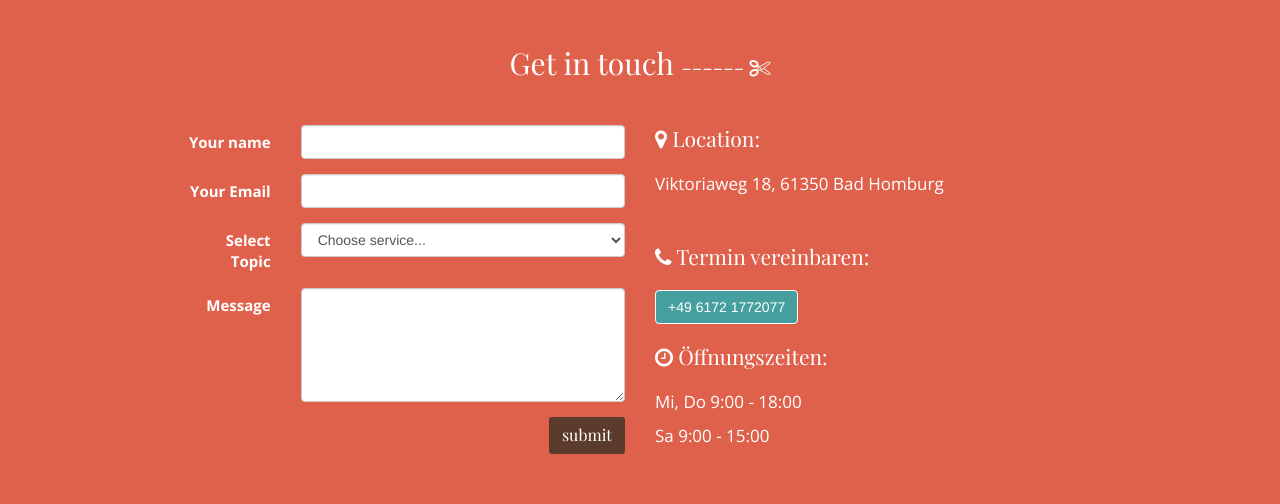
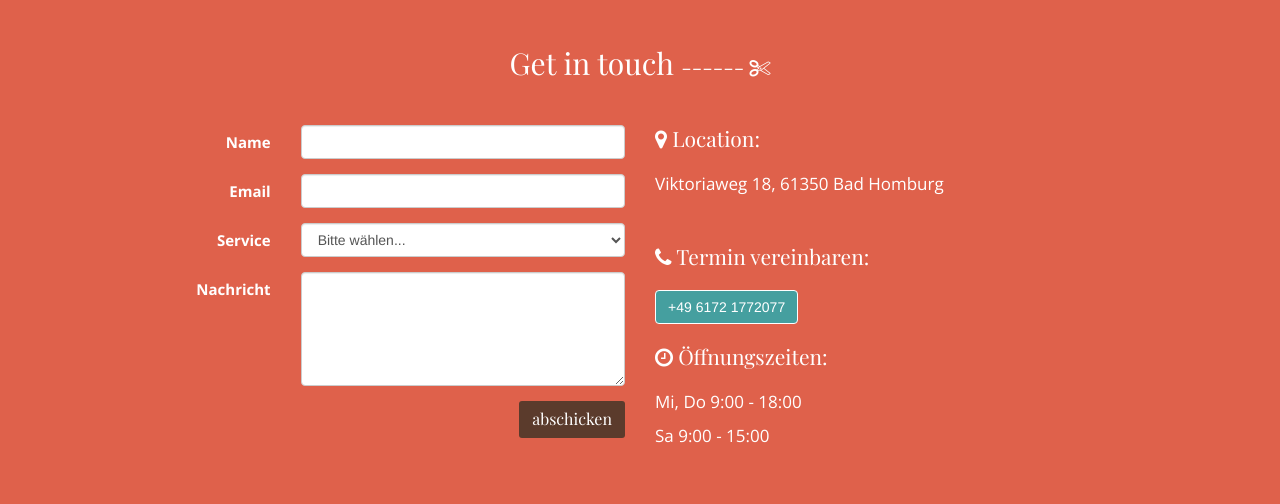
Before and after one commit to durriArtur/salonfigaro, a plain HTML site: page index.html in a window 1280 px wide. Shown: the part 900-1404 px from the top of the page. Drawn offline with nearby package versions, Linux system fonts and the light colour scheme; some packages are replaced by stand-ins of ours; a web font is replaced by a local one.

Commit message:
no message

```diff
--- a/index.html
+++ b/index.html
@@ -250,22 +250,22 @@
                           <div class="col-md-6 col-sm-6">
 		        			<form class="form-horizontal" role="form">
 		        				 <div class="form-group">
-		        				 	<label for="Name" class="col-sm-3 control-label"><b>Your name</b></label>
+		        				 	<label for="Name" class="col-sm-3 control-label"><b>Name</b></label>
 		        				 	<div class="col-sm-9">
 										<input class="form-control" id="Name" type="text" placeholder="">
 									</div>
 								 </div>
 								 <div class="form-group">
-									<label for="contact-email" class="col-sm-3 control-label"><b>Your Email</b></label>
+									<label for="contact-email" class="col-sm-3 control-label"><b>Email</b></label>
 									<div class="col-sm-9">
 										<input class="form-control" id="contact-email" type="text" placeholder="">
 									</div>
 								 </div>
 								 <div class="form-group">
-									<label for="contact-message" class="col-sm-3 control-label"><b>Select Topic</b></label>
+									<label for="contact-message" class="col-sm-3 control-label"><b>Service</b></label>
 									<div class="col-sm-9">
 										<select class="form-control" id="prependedInput">
-											<option>Choose service...</option>
+											<option>Bitte wählen...</option>
 											<option>Cut</option>
 											<option>Color</option>
 											<option>Style</option>
@@ -274,14 +274,14 @@
 									</div>
 								 </div>
 								 <div class="form-group">
-									<label for="contact-message" class="col-sm-3 control-label"><b>Message</b></label>
+									<label for="contact-message" class="col-sm-3 control-label"><b>Nachricht</b></label>
 									<div class="col-sm-9">
 										<textarea class="form-control" rows="5" id="contact-message"></textarea>
 									</div>
 								 </div>
 								 <div class="form-group">
 									<div class="col-sm-12">
-										<button type="submit" class="btn btn-contact pull-right">submit</button>
+										<button type="submit" class="btn btn-contact pull-right">abschicken</button>
 									</div>
 								 </div>
 		        			  </form>
```
